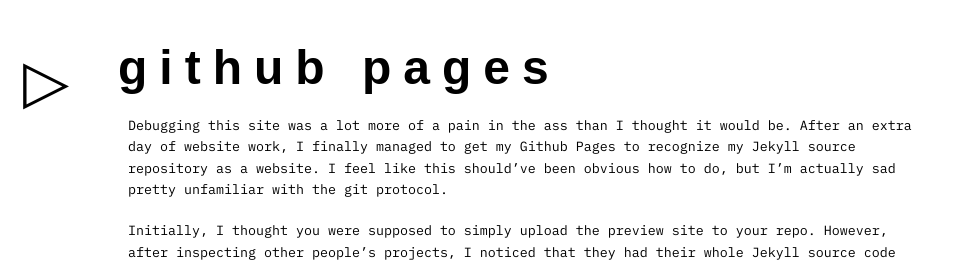
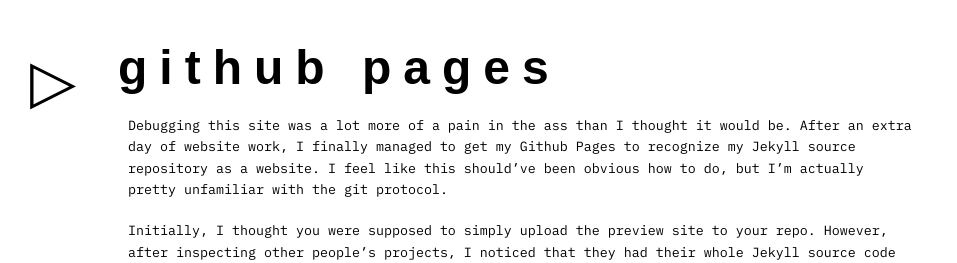
Before and after one commit to cheesoup/GRPH, a Jekyll site: the page built from _posts/2021-10-15-github-pages.md, in a window 1280 px wide. Shown: the top 263 px of the page, without its empty margins (0-957 px from the left). Built offline with Jekyll 4.4.1, drawn with Linux system fonts in a browser that asks for light colours; some web fonts are replaced.

Commit message:
fix css/editting writing

```diff
--- a/_posts/2021-10-15-github-pages.md
+++ b/_posts/2021-10-15-github-pages.md
@@ -4,7 +4,7 @@
 date: Oct. 15, 2021
 ---
 
-Debugging this site was a lot more of a pain in the ass than I thought it would be. After an extra day of website work, I finally managed to get my Github Pages to recognize my Jekyll source repository as a website. I feel like this should've been obvious how to do, but I'm actually sad pretty unfamiliar with the git protocol.
+Debugging this site was a lot more of a pain in the ass than I thought it would be. After an extra day of website work, I finally managed to get my Github Pages to recognize my Jekyll source repository as a website. I feel like this should've been obvious how to do, but I'm actually pretty unfamiliar with the git protocol.
 
 Initially, I thought you were supposed to simply upload the preview site to your repo. However, after inspecting other people's projects, I noticed that they had their whole Jekyll source code within the repository. This kinda baffled me, but when I tried it, low and behold my site showed up automatically. However, uploading my site this resulted in something going wrong with the tagging system.
 
--- a/assets/css/landing.css
+++ b/assets/css/landing.css
@@ -16,6 +16,7 @@
 a {
   color: #000;
   text-decoration: none;
+  cursor: crosshair;
 }
 
 ul li {
--- a/assets/css/main.css
+++ b/assets/css/main.css
@@ -65,6 +65,11 @@
   transition: all 1s;
   position: fixed;
   margin: 0 15px;
+  text-align:center;
+}
+
+#menuButton:hover{
+  cursor: crosshair;
 }
 
 #nav {
@@ -76,12 +81,15 @@
   transition: all 1s;
 }
 
+a {
+  cursor: crosshair;
+}
+
 nav a {
   font-size: 32px;
   color: #000;
   margin-left: 15px;
   display: block;
-  cursor: crosshair;
   font-family: 'DotGothic16', sans-serif;
   text-decoration: none;
 }
```
Also changed, not shown: 4 other files.
